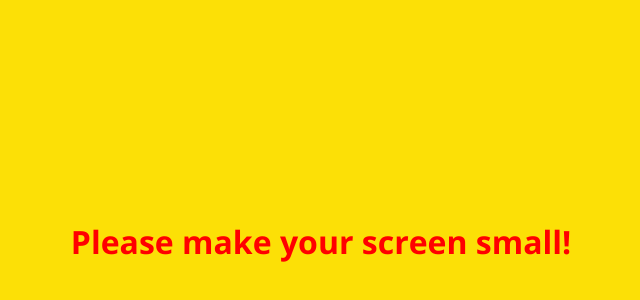
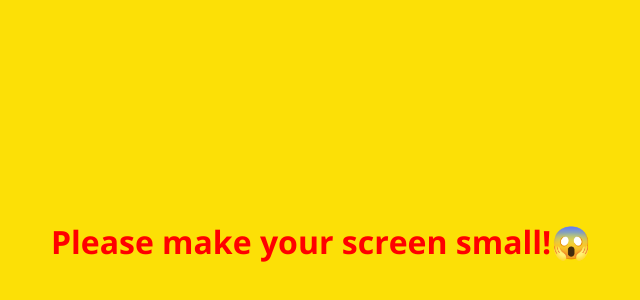
Before and after one commit to kyw624/Godkao-talk, a plain HTML site: page chat.html in a window 1280 px wide. Shown: the part 158-458 px from the top of the page, without its empty margins (319-959 px from the left). Drawn offline with nearby package versions, Linux system fonts and the light colour scheme.

Commit message:
이모티콘 추가
😱

```diff
--- a/chat.html
+++ b/chat.html
@@ -135,7 +135,7 @@
 
     <div class="bigScreen">
       <span class="bigScreen_text">
-        Please make your screen small!
+        Please make your screen small!😱
       </span>
     </div>
   </body>
```
Also changed, not shown: find.html (+1 -1 lines), friends.html (+1 -1 lines), index.html (+1 -1 lines), more.html (+1 -1 lines), settings.html (+1 -1 lines).
